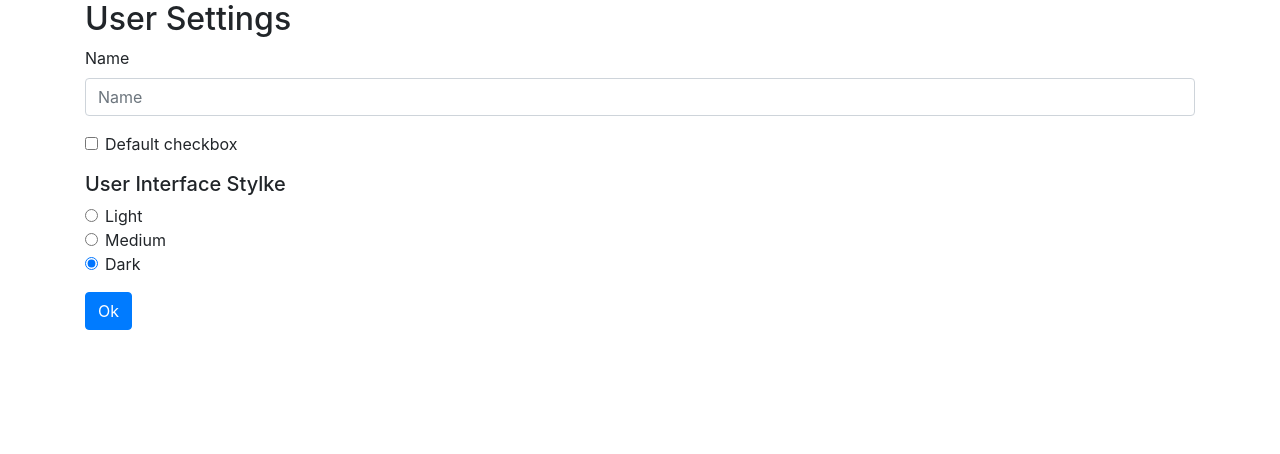
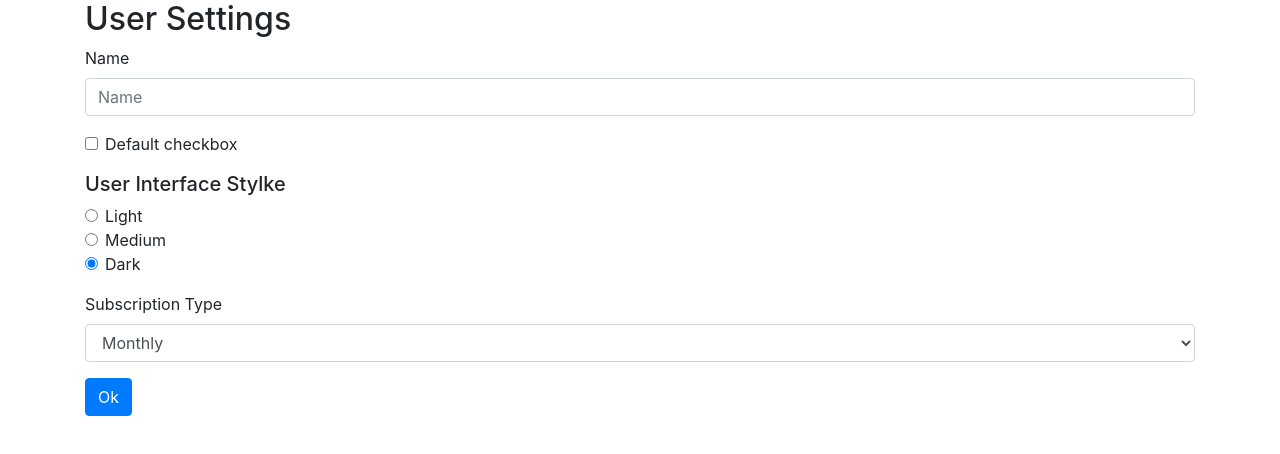
Before and after one commit to silascaimi/ng-forms, an Angular app: page / in a window 1280 px wide. Shown: the top 454 px of the page. Built offline with nearby package versions, Linux system fonts and the light colour scheme.

Commit message:
add selective form control

```diff
--- a/src/app/user-settings-form/user-settings-form.component.html
+++ b/src/app/user-settings-form/user-settings-form.component.html
@@ -40,6 +40,15 @@
       </div>
     </div>
 
+    <div class="form-group">
+      <label for="exampleFormControlSelect1">Subscription Type</label>
+      <select class="form-control" id="exampleFormControlSelect1">
+        <option>Monthly</option>
+        <option>Annual</option>
+        <option>Lifetime</option>
+      </select>
+    </div>
+
     <button class="btn btn-primary">Ok</button>
   </form>
 </div>
```
